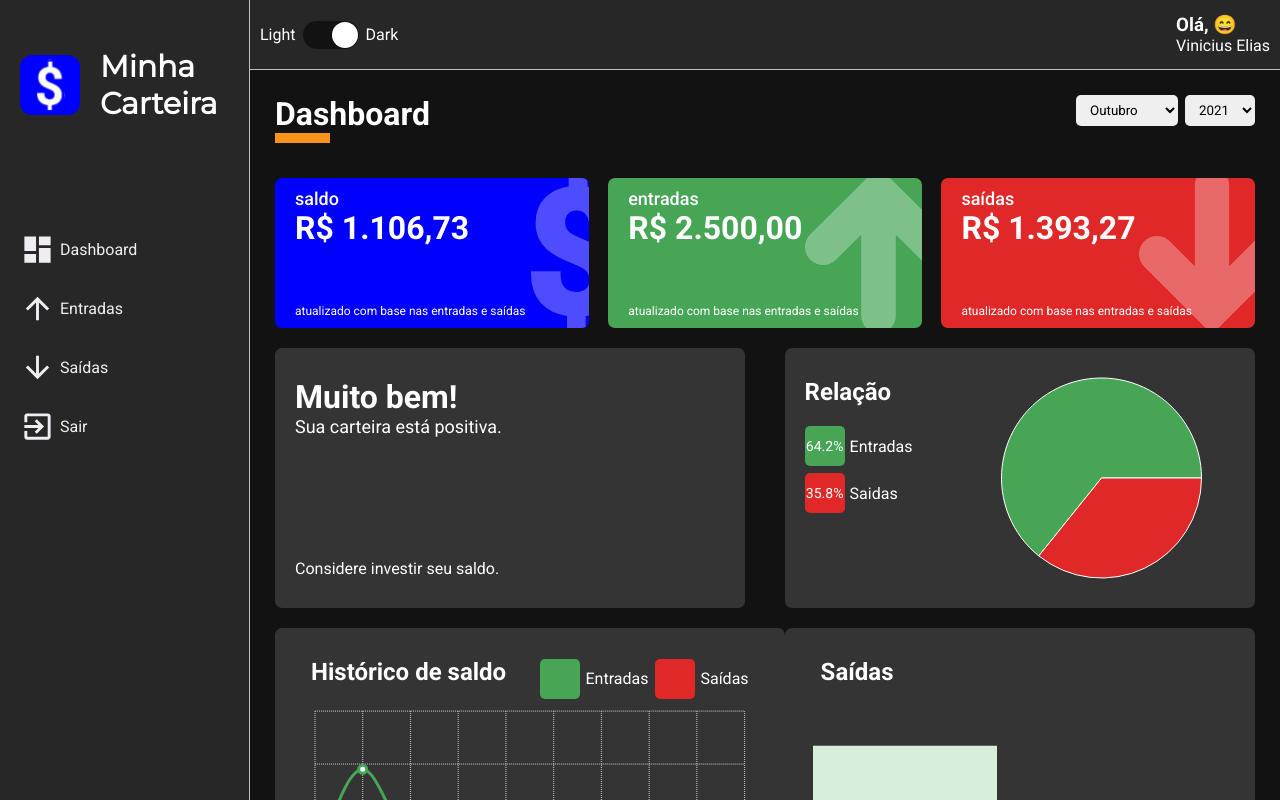
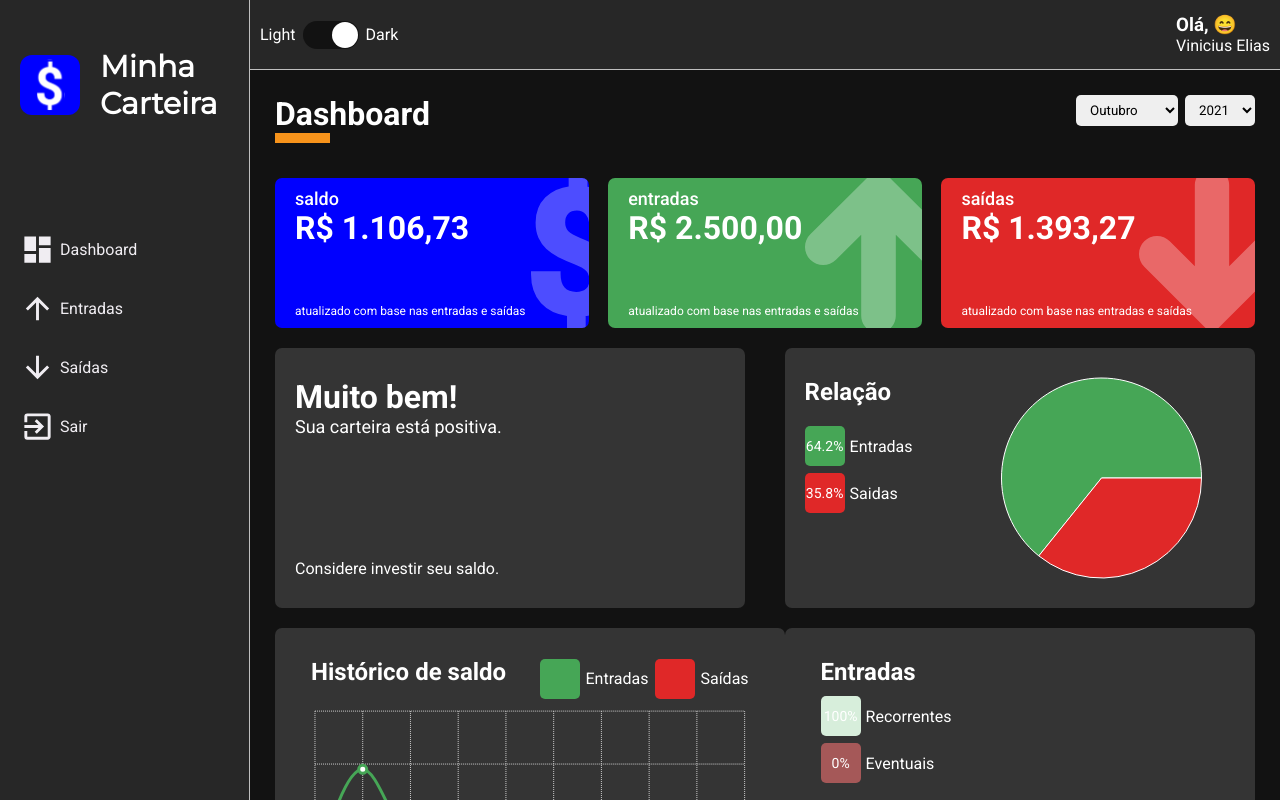
Before and after one commit to vinielias11/dashboardCarteira, a React (Create React App) app: page /dashboard in a window 1280 px wide. Built offline with nearby package versions, Linux system fonts and the light colour scheme.

Commit message:
continuando grafico de barra

```diff
--- a/src/components/GraficoBarra/index.tsx
+++ b/src/components/GraficoBarra/index.tsx
@@ -10,7 +10,7 @@ import {
 
 import formatarDinheiro from '../../utils/formatarDinheiro';
 
-import { Container, Esquerda, Direita } from './styles'
+import { Container, Esquerda, Direita, ContainerLegenda, Legenda } from './styles'
 
 interface IGraficoBarraProps {
     title: string;
@@ -27,6 +27,16 @@ const GraficoBarra: React.FC<IGraficoBarraProps> = ({ title, data }) => {
         <Container>
             <Esquerda>
                 <h2>{title}</h2>
+                <ContainerLegenda>
+                    {
+                        data.map((i) => (
+                            <Legenda key={i.name} color={i.cor}>
+                            <div>{i.porcentagem}%</div>
+                            <span>{i.name}</span>
+                            </Legenda>
+                        ))
+                    }
+                </ContainerLegenda>
             </Esquerda>
             <Direita>
                 <ResponsiveContainer>
--- a/src/components/GraficoBarra/styles.ts
+++ b/src/components/GraficoBarra/styles.ts
@@ -1,4 +1,8 @@
 import styled from "styled-components";
+
+interface ILegendaProps {
+    color: string;
+}
 
 export const Container = styled.div`
     width: 48%;
@@ -7,10 +11,11 @@ export const Container = styled.div`
     background-color: ${props => props.theme.colors.tertiary};
     color: ${props => props.theme.colors.white};
     border-radius: 7px;
-
+    display: flex;
 `;
 
 export const Esquerda = styled.aside`
+    flex: 1;
     padding: 30px 20px;
 
     > h2 {
@@ -22,5 +27,51 @@ export const Esquerda = styled.aside`
 
 export const Direita = styled.main`,
     flex: 1;
-    height: 150px;
+    min-height: 150px;
+    display: flex;
+    justify-content: center;
+    padding-top: 35px;
 `;
+
+export const ContainerLegenda = styled.ul`
+    list-style: none;
+    height: 175px;
+    padding-right: 15px;
+    overflow-y: scroll;
+
+    ::-webkit-scrollbar {
+        width: 10px;
+    }
+
+    ::-webkit-scrollbar-thumb {
+        background-color: ${props => props.theme.colors.secondary};
+        border-radius: 10px;
+    }
+
+    ::-webkit-scrollbar-track {
+        background-color: ${props => props.theme.colors.tertiary};
+    }
+
+`;
+
+export const Legenda = styled.li<ILegendaProps>`
+    display: flex;
+    align-items: center;
+    padding-left: 16px;
+    margin-bottom: 7px;
+
+    > div {
+        background-color: ${props => props.color};
+        width: 40px;
+        height: 40px;
+        border-radius: 5px;
+        font-size: 14px;
+        line-height: 40px;
+        text-align: center;
+    }
+
+    > span {
+        margin-left: 5px;
+    }
+
+`;
--- a/src/components/GraficoLinhas/styles.ts
+++ b/src/components/GraficoLinhas/styles.ts
@@ -15,9 +15,6 @@ export const Container = styled.div`
     margin: 10px 0;
     padding: 30px 20px;
     border-radius: 7px;
-
-
-
 `;
 
 export const ContainerLegenda = styled.ul`
--- a/src/pages/Dashboard/index.tsx
+++ b/src/pages/Dashboard/index.tsx
@@ -213,6 +213,36 @@ const Dashboard: React.FC = () => {
 
     },[mesSelecionado, anoSelecionado]);
 
+    const graficoEntradasRecorrentesVsEventuais = useMemo(() => {
+        let valorRecorrente = 0,
+            valorEventual = 0;
+
+        gains.filter(entrada => {
+            const data = new Date(entrada.date),
+                ano = data.getFullYear(),
+                mes = data.getMonth() + 1;
+
+            return mes === mesSelecionado && ano === anoSelecionado;
+
+        }).forEach((entrada) => {
+            if (entrada.frequency === 'recorrente') {
+                return valorRecorrente += entrada.amount;
+            } else if (entrada.frequency === 'eventual') {
+                return valorEventual += entrada.amount;
+            } else {
+                return new Error('Erro no tipo de movimentação');
+            }
+        });
+
+        const total = valorRecorrente + valorEventual;
+
+        return [
+            { name: 'Recorrentes', valor: valorRecorrente, porcentagem: Number(((valorRecorrente / total) * 100).toFixed(1)), cor: '#d7eedb' },
+            { name: 'Eventuais', valor: valorEventual, porcentagem: Number(((valorEventual / total) * 100).toFixed(1)), cor: '#a55858' }
+        ]
+
+    },[mesSelecionado, anoSelecionado]);
+
     const trataMesSelecionado = (mes: string) => {
         try {
             const parseMes = Number(mes);
@@ -250,6 +280,7 @@ const Dashboard: React.FC = () => {
                 <CardSituacao title={trataCard.title} desc={trataCard.desc} footerText={trataCard.footerText} />
                 <GraficoPizza data={graficoEntradasSaidas} />
                 <GraficoLinhas data={dadosGraficoLinhas} linhaEntradas="#46a656" linhaSaidas="#e02828" />
+                <GraficoBarra title="Entradas" data={graficoEntradasRecorrentesVsEventuais} />
                 <GraficoBarra title="Saídas" data={graficoSaidasRecorrentesVsEventuais} />
             </Content>
 
```
